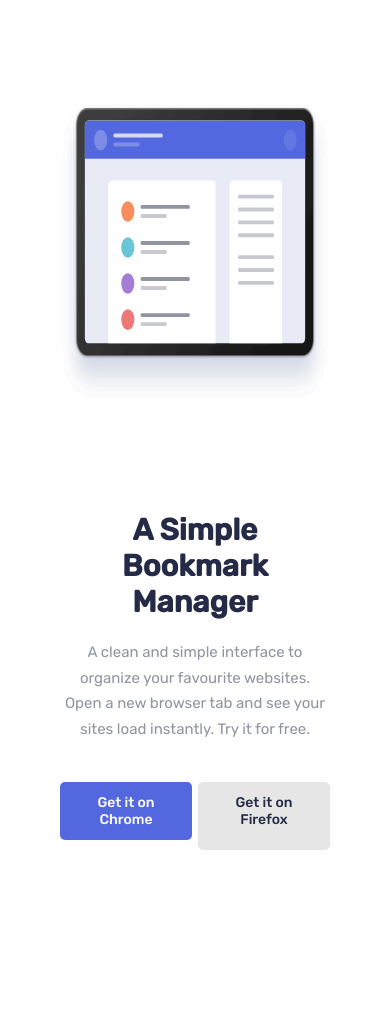
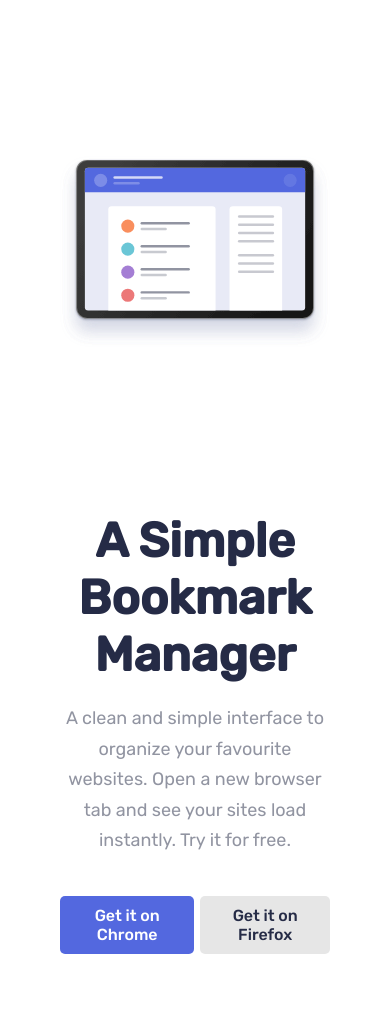
Before and after one commit to lhenriquedev/booksmark-frontendmentor, a plain HTML site: page index.html in a window 390 px wide. Shown: the part 78-1100 px from the top of the page. Drawn offline with Linux system fonts and the light colour scheme.

Commit message:
arrumando essa merda #5  :fire:

```diff
--- a/assets/css/style.css
+++ b/assets/css/style.css
@@ -107,7 +107,6 @@ body {
 
 .nav__logo {
   height: 3rem;
-  transition: all 0.3s;
 }
 
 .nav__links {
@@ -255,33 +254,18 @@ body {
 }
 
 @media (max-width: 1172px) {
-  .header {
-  }
-  .header__content {
-    display: grid;
-    grid-template-columns: 1fr 1fr;
-  }
-  .header__cta .btn {
-    display: inline-block;
-    width: 70%;
-  }
-  .header__cta .btn:nth-child(1) {
-    margin-bottom: 1rem;
-  }
-  .header__title h1 {
-    font-size: 3rem;
-  }
-  .header__title h4 {
-    font-size: 1.5rem;
+  .header__img {
+    width: 100%;
+    height: 100%;
+    object-fit: contain;
   }
 
-  .header__img {
-    width: 100%;
-    height: auto;
+  .header__cta .btn {
+    padding: 0.8rem 1.6rem;
   }
 }
 
-@media (max-width: 767px) {
+@media (max-width: 790px) {
   .header {
     height: 110rem;
   }
@@ -319,16 +303,18 @@ body {
     height: 30rem;
   }
 
-  .header__cta {
-    display: flex;
-  }
-  .header__cta .btn {
-    font-size: 1.4rem;
-    padding: 1rem 1.6rem;
-  }
   .features__content--active {
     flex-direction: column;
     gap: 4rem;
+  }
+
+  .header__cta {
+    display: flex;
+    align-self: flex-start;
+  }
+
+  .header__cta .btn {
+    padding: 0.8rem 1.6rem;
   }
 
   .features__tab-container {
```
